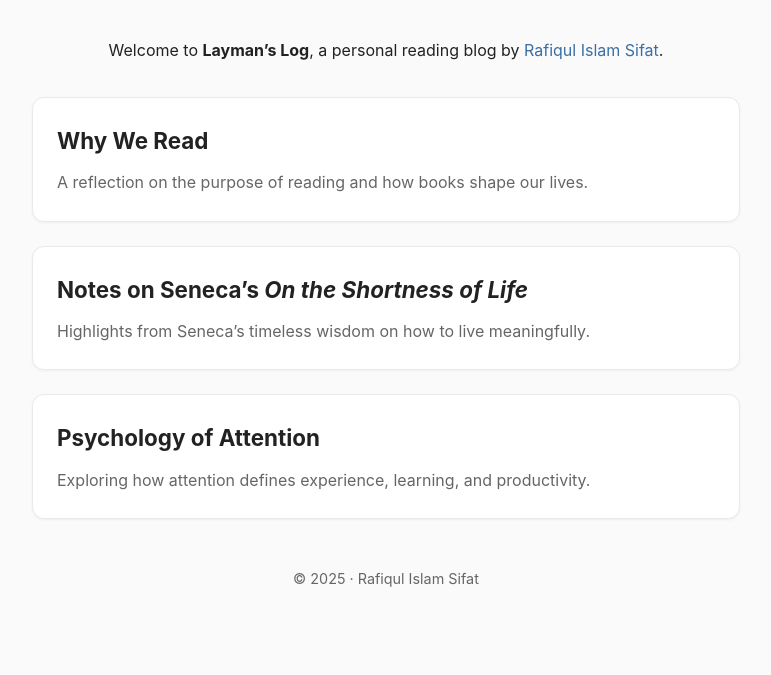
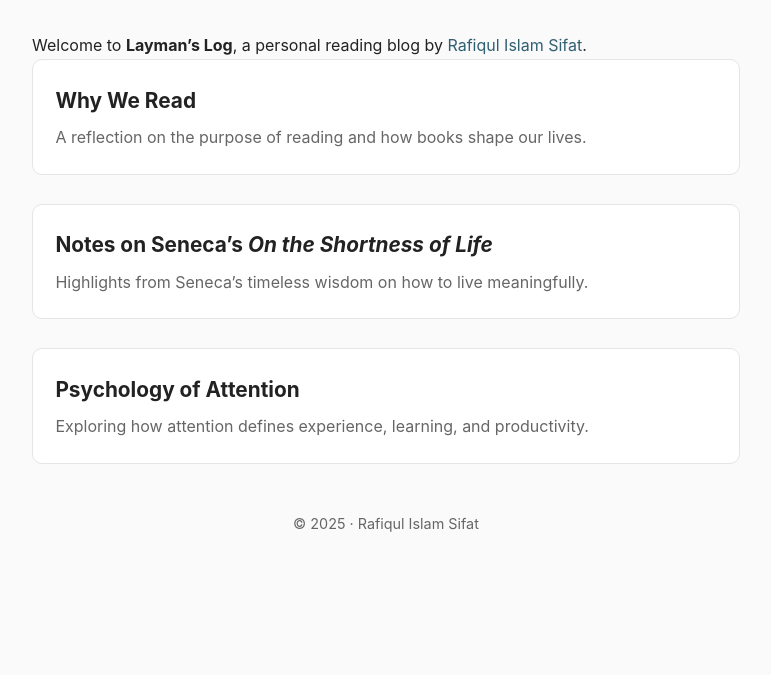
Before and after one commit to laymanslog/laymanslog.github.io, a plain HTML site: page index.html in a window 1280 px wide. Shown: the part 125-800 px from the top of the page, without its empty margins (254-1025 px from the left). Drawn offline with Linux system fonts and the light colour scheme.

Commit message:
Update style.css

```diff
--- a/css/style.css
+++ b/css/style.css
@@ -3,8 +3,8 @@
   --fg: #222;
   --muted: #666;
   --card-bg: #fff;
-  --card-border: #eaeaea;
-  --accent: #3a6ea5;
+  --card-border: #e5e5e5;
+  --accent: #305f72;
 }
 
 * { box-sizing: border-box; margin: 0; padding: 0; }
@@ -30,7 +30,7 @@ a:hover { text-decoration: underline; }
   margin-bottom: 2.5rem;
 }
 .site-header h1 {
-  font-size: 2.2rem;
+  font-size: 2rem;
   margin-bottom: 0.3rem;
 }
 .site-header .subtitle {
@@ -38,22 +38,16 @@ a:hover { text-decoration: underline; }
   font-size: 0.95rem;
 }
 
-.intro {
-  margin-bottom: 2rem;
-  text-align: center;
-}
-
 .posts {
   display: grid;
-  gap: 1.5rem;
+  gap: 1.8rem;
 }
 
 .post {
   background: var(--card-bg);
   border: 1px solid var(--card-border);
-  border-radius: 12px;
-  padding: 1.5rem;
-  box-shadow: 0 1px 3px rgba(0,0,0,0.05);
+  border-radius: 10px;
+  padding: 1.4rem;
   transition: transform 0.2s ease;
 }
 .post:hover {
@@ -61,9 +55,17 @@ a:hover { text-decoration: underline; }
 }
 
 .post h2 {
-  margin-bottom: 0.6rem;
-  font-size: 1.4rem;
+  margin-bottom: 0.4rem;
+  font-size: 1.3rem;
 }
+
+.post time {
+  display: block;
+  color: var(--muted);
+  font-size: 0.85rem;
+  margin-bottom: 0.8rem;
+}
+
 .post p {
   color: var(--muted);
   font-size: 1rem;
```
